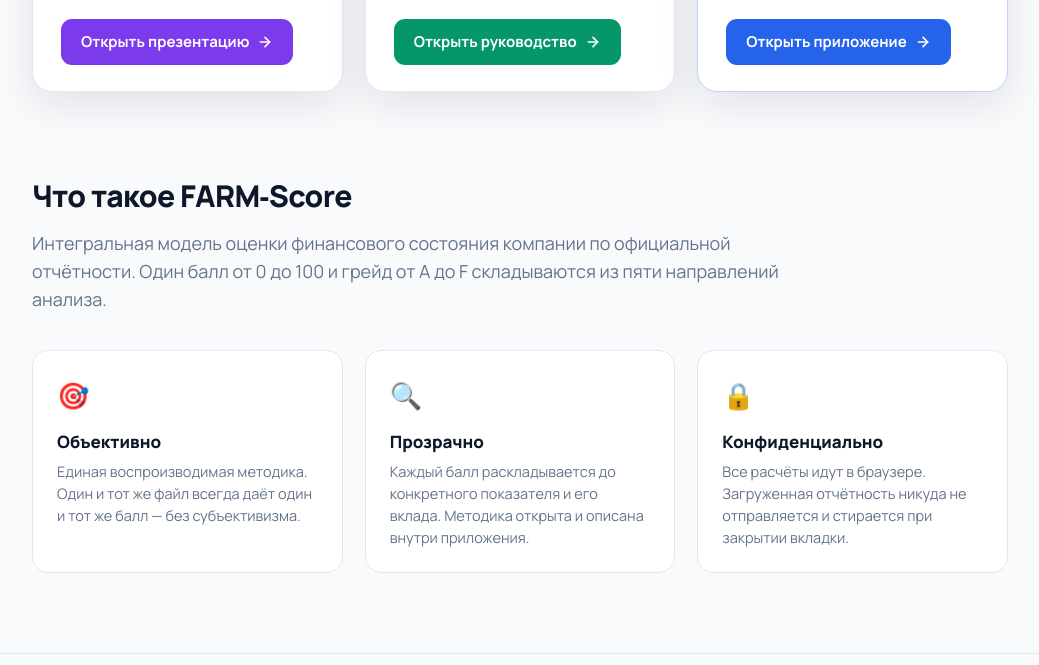
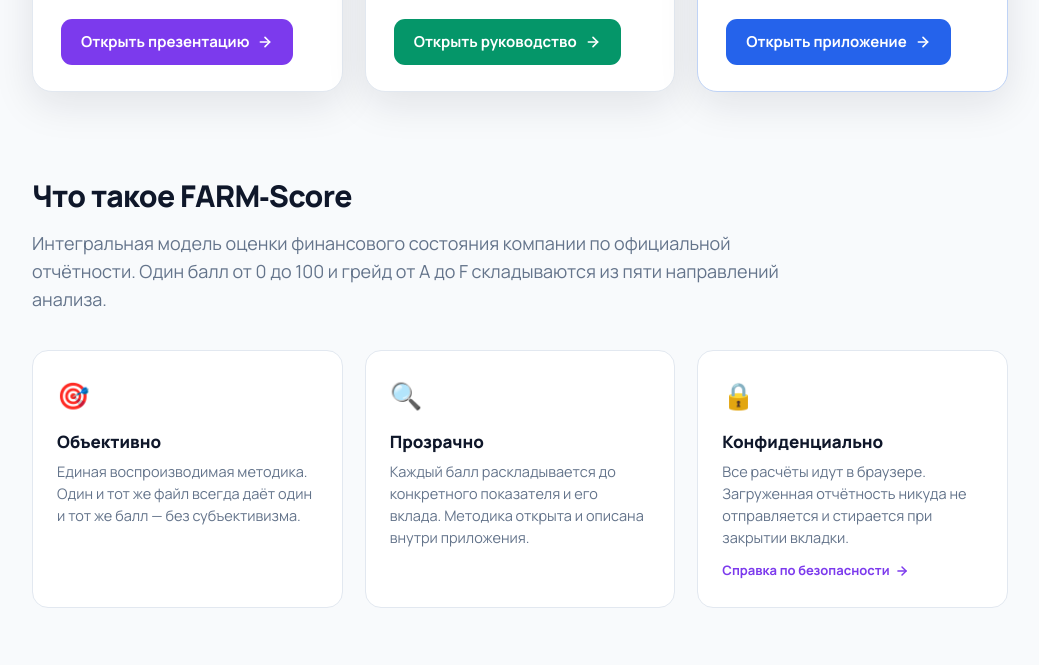
Before and after one commit to ygadalov/projects, a plain HTML site: page index.html in a window 1280 px wide. Shown: the part 1042-1707 px from the top of the page, without its empty margins (120-1159 px from the left). Drawn offline with Linux system fonts and the light colour scheme.

Commit message:
Add files via upload

```diff
--- a/index.html
+++ b/index.html
@@ -96,6 +96,11 @@
     .fc .fi{font-size:26px; margin-bottom:12px;}
     .fc h4{font-size:17px; font-weight:800; color:var(--ink); margin-bottom:6px;}
     .fc p{font-size:14.5px; color:var(--muted); line-height:1.5;}
+    a.fc.fc-link{display:block; text-decoration:none; cursor:pointer; transition:border-color .15s, box-shadow .15s, transform .15s;}
+    a.fc.fc-link:hover{border-color:#c7b6f5; box-shadow:0 8px 24px rgba(124,58,237,.12); transform:translateY(-2px);}
+    a.fc.fc-link .fc-more{display:inline-flex; align-items:center; gap:5px; margin-top:12px; font-size:13px; font-weight:700; color:var(--accent);}
+    a.fc.fc-link .fc-more svg{transition:transform .15s;}
+    a.fc.fc-link:hover .fc-more svg{transform:translateX(3px);}
 
     /* ---------- FOOTER ---------- */
     footer{max-width:1040px; margin:80px auto 0; padding:34px 32px 56px; border-top:1px solid var(--line);
@@ -183,7 +188,7 @@
     <div class="feat">
         <div class="fc"><div class="fi">🎯</div><h4>Объективно</h4><p>Единая воспроизводимая методика. Один и тот же файл всегда даёт один и тот же балл — без субъективизма.</p></div>
         <div class="fc"><div class="fi">🔍</div><h4>Прозрачно</h4><p>Каждый балл раскладывается до конкретного показателя и его вклада. Методика открыта и описана внутри приложения.</p></div>
-        <div class="fc"><div class="fi">🔒</div><h4>Конфиденциально</h4><p>Все расчёты идут в браузере. Загруженная отчётность никуда не отправляется и стирается при закрытии вкладки.</p></div>
+        <a class="fc fc-link" href="FinAnalyst_SecurityBrief (standalone).html"><div class="fi">🔒</div><h4>Конфиденциально</h4><p>Все расчёты идут в браузере. Загруженная отчётность никуда не отправляется и стирается при закрытии вкладки.</p><span class="fc-more">Справка по безопасности <svg width="14" height="14" viewBox="0 0 24 24" fill="none" stroke="currentColor" stroke-width="2.5" stroke-linecap="round" stroke-linejoin="round"><path d="M5 12h14"/><path d="m12 5 7 7-7 7"/></svg></span></a>
     </div>
 </div>
 
```
